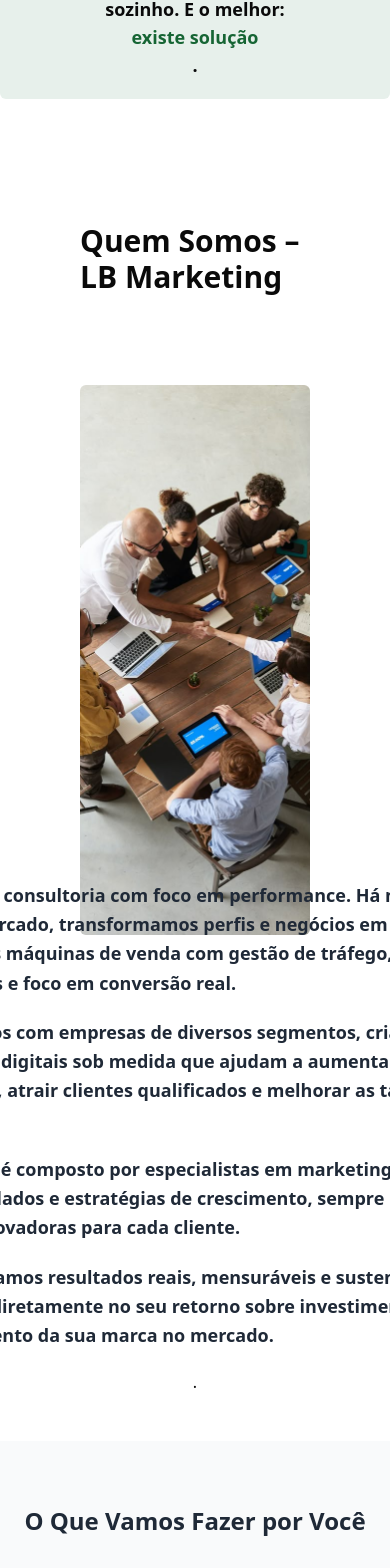
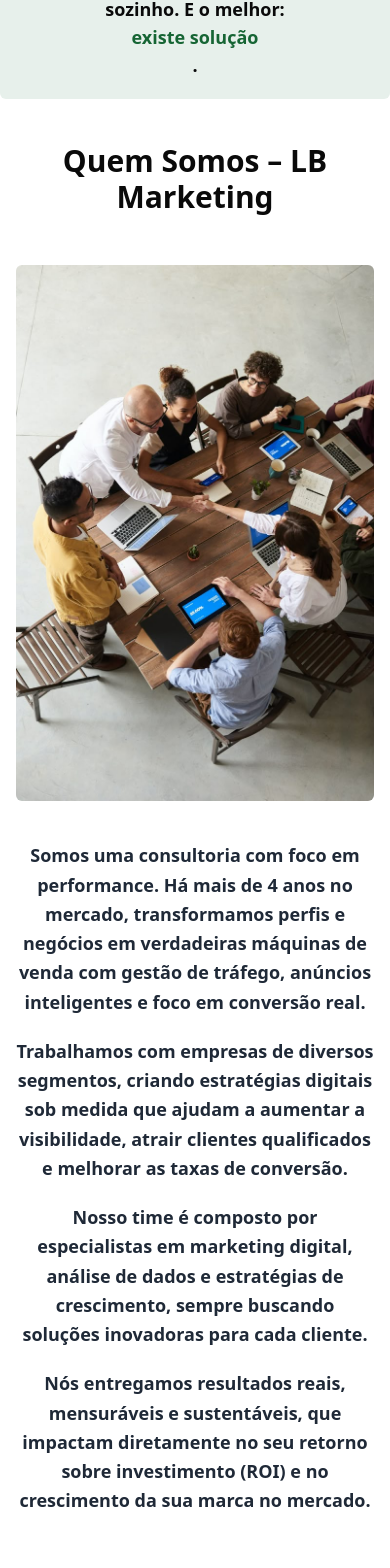
Before and after one commit to hpbeta/lb-marketing, a React (Vite) app: page / in a window 390 px wide. Shown: the part 2553-4121 px from the top of the page. Built offline with nearby package versions, Linux system fonts and the light colour scheme.

Commit message:
Adicionando o responsivo no componente About Us

```diff
--- a/src/pages/aboutUs/index.jsx
+++ b/src/pages/aboutUs/index.jsx
@@ -1,42 +1,91 @@
+// import reuniao from "../../assets/reuniao.jpg";
+
+// export function AboutUs() {
+//   return (
+//     <main className="flex flex-col items-center mt-1 mb-20 p-20">
+//       <h1 className="font-bold text-3xl mb-20 relative group">Quem Somos – LB Marketing
+//         <div className="w-0 group-hover:w-32 transition-all duration-300 border-b-2 border-green-800 mx-auto mt-2"></div>
+//       </h1>
+
+//       <div className="flex  items-center justify-center w-full flex-col md:flex-row">
+//         <div className="w-full md:w-1/2 h-[400px]">
+//           <img
+//             src={reuniao}
+//             alt="Imagem de pessoas fazendo uma reunião"
+//             className="w-[650px] h-[550px] object-cover rounded-md"
+//           />
+//         </div>
+//         <div className=" w-full md:w-1/2 h-[400px] mt-24  flex flex-col items-center ">
+//           <p className="text-lg font-semibold mb-5 w-[600px] text-gray-800 leading-relaxed">
+//             Somos uma consultoria com foco em performance. Há mais de 4 anos no
+//             mercado, transformamos perfis e negócios em verdadeiras máquinas de
+//             venda com gestão de tráfego, anúncios inteligentes e foco em
+//             conversão real.
+//           </p>{" "}
+//           <p className="text-lg mb-5 font-semibold  w-[600px] text-gray-800 leading-relaxed">
+//             Trabalhamos com empresas de diversos segmentos, criando estratégias
+//             digitais sob medida que ajudam a aumentar a visibilidade, atrair
+//             clientes qualificados e melhorar as taxas de conversão.
+//           </p>{" "}
+//           <p className="text-lg mb-5 font-semibold  w-[600px] text-gray-800 leading-relaxed">Nosso time é
+//             composto por especialistas em marketing digital, análise de dados e
+//             estratégias de crescimento, sempre buscando soluções inovadoras para
+//             cada cliente.</p>
+//           <p className="text-lg mb-5 font-semibold  w-[600px] text-gray-800 leading-relaxed">
+//             Nós entregamos resultados reais, mensuráveis e sustentáveis, que
+//             impactam diretamente no seu retorno sobre investimento (ROI) e no
+//             crescimento da sua marca no mercado.
+//           </p>
+//           .
+//         </div>
+//       </div>
+//     </main>
+//   );
+// }
+
 import reuniao from "../../assets/reuniao.jpg";
 
 export function AboutUs() {
   return (
-    <main className="flex flex-col items-center mt-1 mb-20 p-20">
-      <h1 className="font-bold text-3xl mb-20 relative group">Quem Somos – LB Marketing
-        <div className="w-0 group-hover:w-32 transition-all duration-300 border-b-2 border-green-800 mx-auto mt-2"></div>
+    <main className="flex flex-col items-center mt-1 mb-20 px-4 sm:px-8 lg:px-20">
+      <h1 className="font-bold text-3xl mb-10 relative group text-center sm:text-left">
+        Quem Somos – LB Marketing
+        <div className="w-0 group-hover:w-32 transition-all duration-300 border-b-2 border-green-800 mx-auto sm:mx-0 mt-2"></div>
       </h1>
 
-      <div className="flex  items-center justify-center w-full flex-col md:flex-row">
-        <div className="w-full md:w-1/2 h-[400px]">
+      <div className="flex flex-col items-center sm:flex-row sm:gap-10 w-full">
+        {/* Imagem */}
+        <div className="w-full sm:w-1/2 h-auto mb-10 sm:mb-0">
           <img
             src={reuniao}
             alt="Imagem de pessoas fazendo uma reunião"
-            className="w-[650px] h-[550px] object-cover rounded-md"
+            className="w-full h-auto sm:max-h-[500px] lg:max-h-[600px] object-cover rounded-md"
           />
         </div>
-        <div className=" w-full md:w-1/2 h-[400px] mt-24  flex flex-col items-center ">
-          <p className="text-lg font-semibold mb-5 w-[600px] text-gray-800 leading-relaxed">
+
+        {/* Texto */}
+        <div className="w-full sm:w-1/2 flex flex-col items-center sm:items-start">
+          <p className="text-lg font-semibold mb-5 w-full sm:w-[600px] text-gray-800 leading-relaxed text-center sm:text-left">
             Somos uma consultoria com foco em performance. Há mais de 4 anos no
             mercado, transformamos perfis e negócios em verdadeiras máquinas de
             venda com gestão de tráfego, anúncios inteligentes e foco em
             conversão real.
-          </p>{" "}
-          <p className="text-lg mb-5 font-semibold  w-[600px] text-gray-800 leading-relaxed">
+          </p>
+          <p className="text-lg mb-5 font-semibold w-full sm:w-[600px] text-gray-800 leading-relaxed text-center sm:text-left">
             Trabalhamos com empresas de diversos segmentos, criando estratégias
             digitais sob medida que ajudam a aumentar a visibilidade, atrair
             clientes qualificados e melhorar as taxas de conversão.
-          </p>{" "}
-          <p className="text-lg mb-5 font-semibold  w-[600px] text-gray-800 leading-relaxed">Nosso time é
-            composto por especialistas em marketing digital, análise de dados e
+          </p>
+          <p className="text-lg mb-5 font-semibold w-full sm:w-[600px] text-gray-800 leading-relaxed text-center sm:text-left">
+            Nosso time é composto por especialistas em marketing digital, análise de dados e
             estratégias de crescimento, sempre buscando soluções inovadoras para
-            cada cliente.</p>
-          <p className="text-lg mb-5 font-semibold  w-[600px] text-gray-800 leading-relaxed">
+            cada cliente.
+          </p>
+          <p className="text-lg mb-5 font-semibold w-full sm:w-[600px] text-gray-800 leading-relaxed text-center sm:text-left">
             Nós entregamos resultados reais, mensuráveis e sustentáveis, que
             impactam diretamente no seu retorno sobre investimento (ROI) e no
             crescimento da sua marca no mercado.
           </p>
-          .
         </div>
       </div>
     </main>
```
